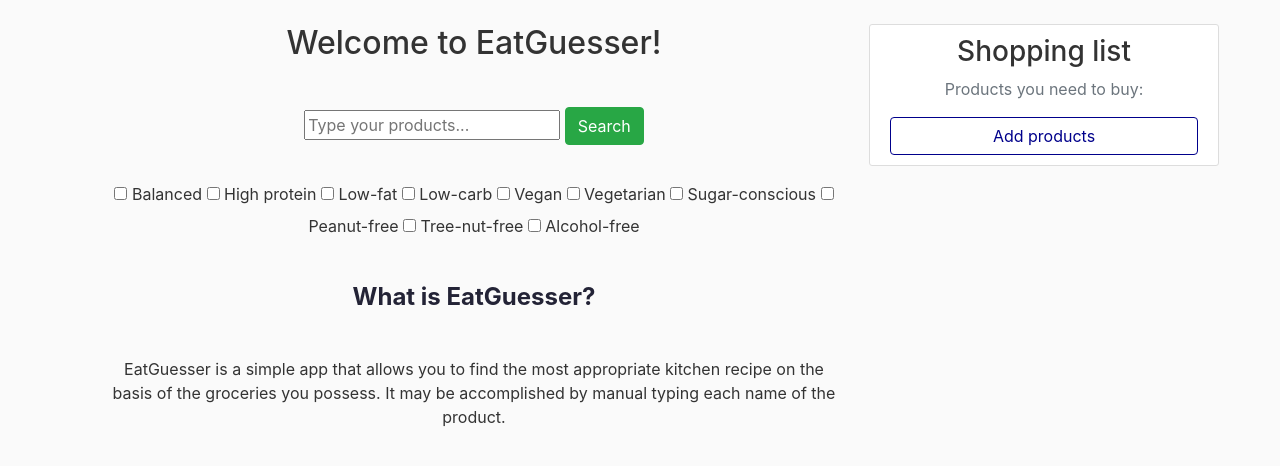
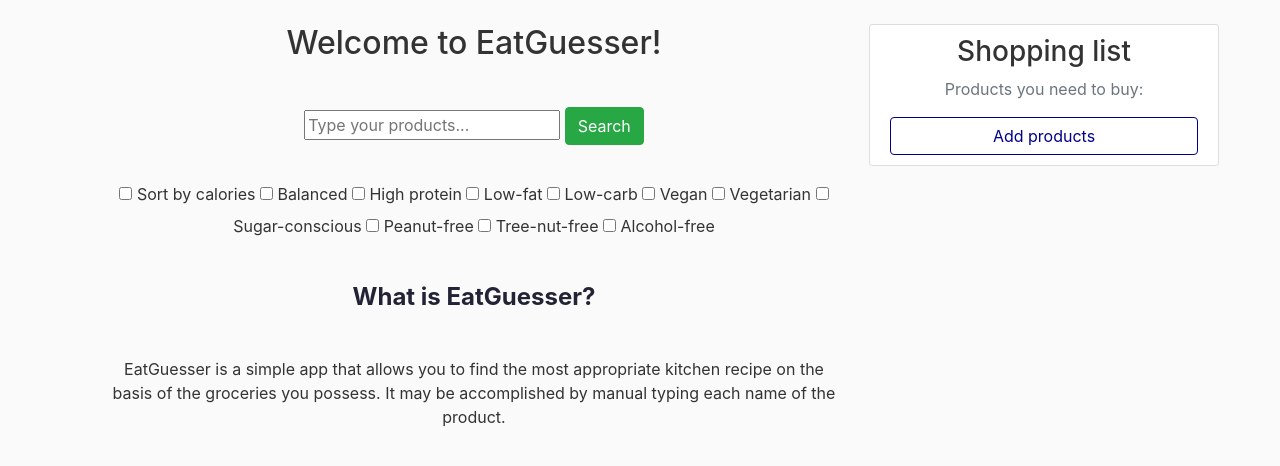
Before and after one commit to kamilsudol/EatGuesser, a Django app: page / in a window 1280 px wide. Shown: the part 56-522 px from the top of the page. Run offline with Django 3.2, Linux system fonts and the light colour scheme; some libraries are stand-ins or nearby versions.

Commit message:
added images and working sorting by calories

```diff
--- a/django/website/search/templates/search/home.html
+++ b/django/website/search/templates/search/home.html
@@ -9,6 +9,7 @@
 		Search
 	</button>
 	<pre class="tab"> </pre>
+	<input type="checkbox" id="sort" name="sort"  value="t"> <label for="sort">Sort by calories </label>
 	<input type="checkbox" id="blncd" name="blncd" value="t"> <label for="blncd">Balanced </label>
 	<input type="checkbox" id="hprot" name="hprot" value="t"> <label for="hprot">High protein </label>
 	<input type="checkbox" id="lfat" name="lfat"  value="t"> <label for="lfat">Low-fat </label>
--- a/django/website/search/templates/search/results.html
+++ b/django/website/search/templates/search/results.html
@@ -46,7 +46,13 @@
 				, weight: {{ingr.weight}} g
 				<div></div>
 				{% endfor %}
+				<pre class="tab"> </pre>
+				<div>
+					<img src="{{ recipe.image }}" alt="{{ recipe }}">
+				</div>
+				<pre class="tab"> </pre>
 			</div>
 		  </article>
 	{% endfor %}
+	<pre class="tab"> </pre>
 {% endblock content %}
--- a/django/website/search/views.py
+++ b/django/website/search/views.py
@@ -12,12 +12,15 @@ def subsite(request):
 	return render(request, 'search/subsite.html', {'title': 'Subsite'})
 
 def results(request):
+	'''
 	def flip_order(request):
-		calories_sorting_order = request.GET.get('order')
+		calories_sorting_order = request.GET.get('sort')
 		if calories_sorting_order is False:
 			calories_sorting_order = True
 		else:
 			calories_sorting_order = False
+	'''
+	calories_sorting_order = request.GET.get('sort')
 
 	query = request.GET.get('q')
 
@@ -26,11 +29,18 @@ def results(request):
 
 	req = Api().ret_req()
 	results = req.search_recipe(query, healthLabels, dietLabels)
-	context = {
-		'database': sorted(req.search_recipe(query), key = lambda recipe: recipe.calories), # Recipes.objects.all()
-		'dietLabels': dietLabels,
-		'healthLabels': healthLabels,
-	}
+	if calories_sorting_order:
+		context = {
+			'database': sorted(req.search_recipe(query), key = lambda recipe: recipe.calories), # Recipes.objects.all()
+			'dietLabels': dietLabels,
+			'healthLabels': healthLabels,
+		}
+	else:
+		context = {
+			'database': results, # Recipes.objects.all()
+			'dietLabels': dietLabels,
+			'healthLabels': healthLabels,
+		}
 
 	helper = req.search_recipe(query, healthLabels, dietLabels)
 	checker = {'database': helper}
```
